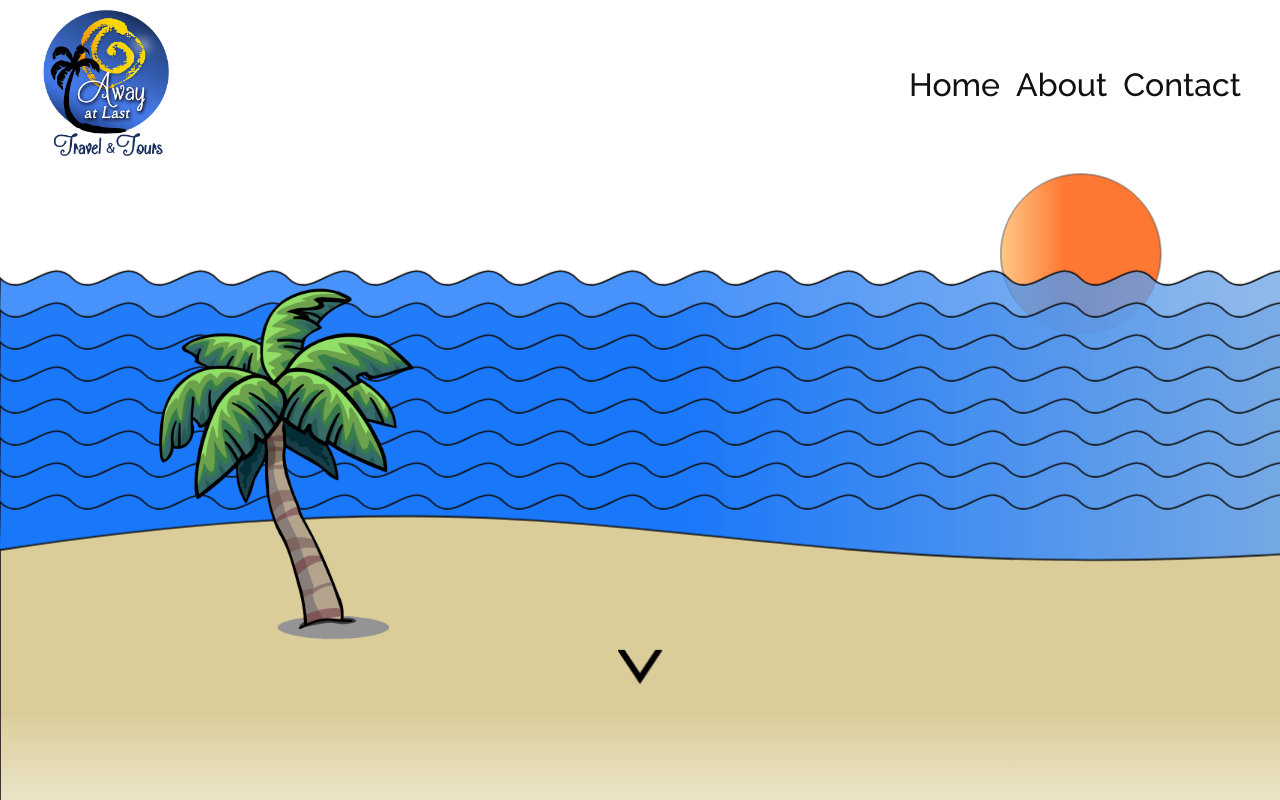
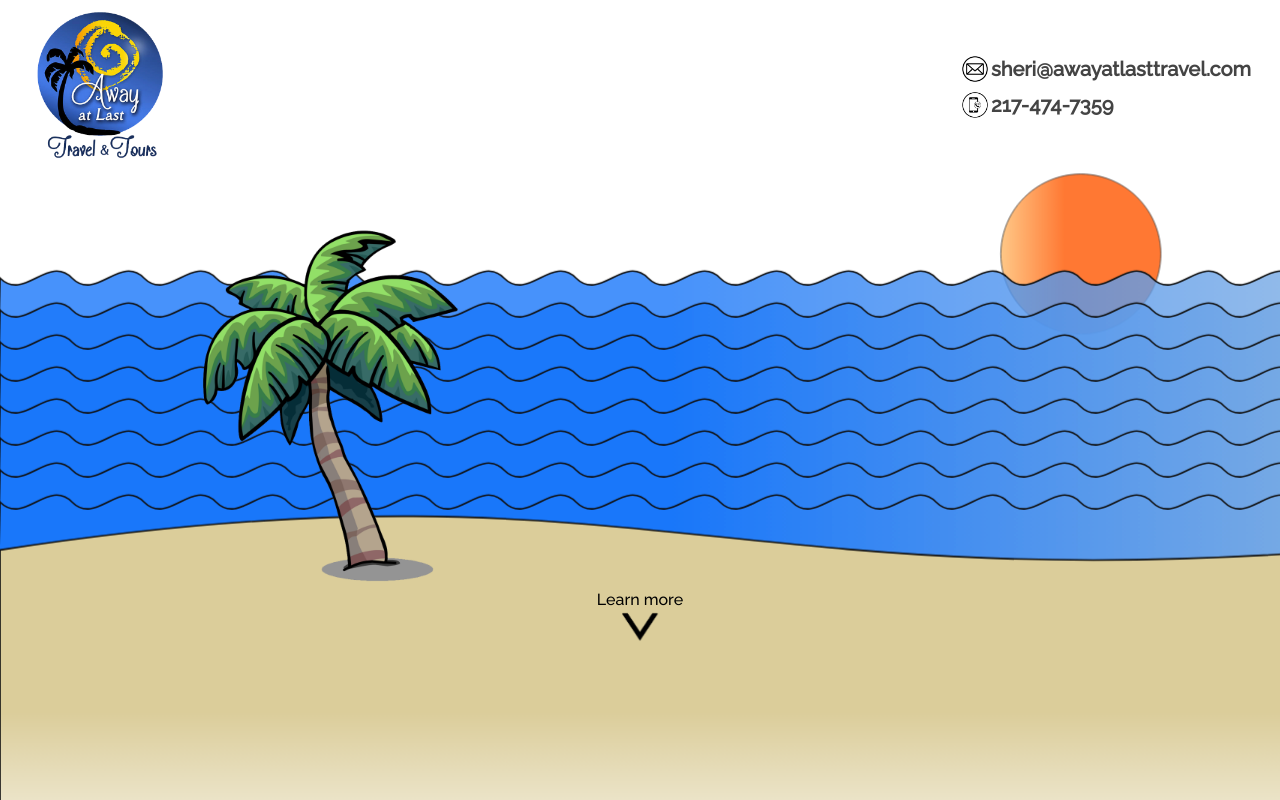
Before and after one commit to jtkoch/away-at-last, a React (Create React App) app in the folder aal/: page / in a window 1280 px wide. Shown: the top 800 px of the page. Built offline with nearby package versions, Linux system fonts and the light colour scheme.

Commit message:
updated nav and break points

```diff
--- a/aal/src/App.js
+++ b/aal/src/App.js
@@ -1,38 +1,36 @@
 import "./App.css";
 import Container from "react-bootstrap/Container";
-import Navbar from "react-bootstrap/Navbar";
-import Nav from "react-bootstrap/Nav";
 import Home from "./pages/Home";
 import About from "./pages/About";
 import Contact from "./pages/Contact";
 import Footer from "./components/Footer";
 
 import logo from './images/logo-2.png';
+import email from './images/email.png';
+import phone from './images/phone.png';
+
 
 function App() {
   return (
-    <div className="App">
+    <div className="App" id="top">
       <Container fluid >
-        <Navbar expand="lg" id="home">
-          <Navbar.Toggle className="border-0" aria-controls="navbar-toggle" />
-          <Navbar.Collapse id="navbar-toggle">
-            <Nav className="ml-auto nav-container">
-              <a href="#home" className="mr-auto"><img className="logo" alt="" src={logo} /></a>
-              <a style={{ color: "#111" }} className="nav-link" href="#home">Home</a>
-              <a style={{ color: "#111" }} className="nav-link" href="#about">About</a>
-              <a style={{ color: "#111" }} className="nav-link" href="#contact">Contact</a>
-            </Nav>
-          </Navbar.Collapse>
-        </Navbar>
-        <div>
-          <Home />
+        <div className="nav-container">
+          <a href="#top"><img className="logo" alt="" src={logo} /></a>
+          <div className="contact-info">
+            <div className="email">
+              <img className="logo" alt="" src={email} />
+              <a href="mailto:sheri@awayatlasttravel.com">sheri@awayatlasttravel.com</a>
+            </div>
+            <div className="phone">
+              <img className="logo" alt="" src={phone} />
+              <a href="tel:217-474-7359">217-474-7359</a>
+            </div>
+          </div>
         </div>
-        <div id="about" >
-          <About />
-        </div>
-        <div id="contact" >
-          <Contact />
-        </div>
+
+        <Home />
+        <About />
+        <Contact />
         <Footer />
       </Container>
     </div>
--- a/aal/src/components/Animations.js
+++ b/aal/src/components/Animations.js
@@ -191,6 +191,7 @@ const Animations = () => {
       </div>
 
       <a href="#why-us" className="arrow">
+        <p>Learn more</p>
         <img src={arrow} alt="arrow" />
       </a>
 
--- a/aal/src/pages/About.js
+++ b/aal/src/pages/About.js
@@ -13,7 +13,6 @@ const About = () => {
         <div className="about-text">
           <h4>Why should you use a travel consultant?</h4>
           <ul className="about-list">
-            <li>I don’t charge booking fees, so no fees to use a consultant!</li>
             <li>A travel consultant will find the best value.</li>
             <li>
               A travel consultant will research, share knowledge and travel
--- a/aal/src/styles/animations.scss
+++ b/aal/src/styles/animations.scss
@@ -207,8 +207,18 @@
 
     img {
       width: 30%;
-      margin-left: -55%;
-      margin-top: 8%;
+      margin-left: -48%;
+      margin-top: 5%;
+
+      @media (max-width: 1458px) {
+        margin-top: 3%;
+      }
+      @media (max-width: 1200px) {
+        margin-top: 1%;
+      }
+      @media (min-width: 1800px) {
+        margin-top: 10%;
+      }
     }
   }
 
@@ -217,12 +227,17 @@
       display: none;
     }
 
+    p {
+      color: black;
+      padding: 3px;
+      text-decoration: none;
+    }
+
     img {
-      width: 50px;
-
+      width: 40px;
       animation: Arrow 2s;
       animation-direction: forwards;
-      animation-iteration-count: 5;
+      animation-iteration-count: 3;
     }
   }
 
--- a/aal/src/styles/home.scss
+++ b/aal/src/styles/home.scss
@@ -3,26 +3,68 @@
 }
 
 .nav-container {
+  display: flex;
   align-items: center;
   width: 100%;
-  padding: 0px;
+  padding: 10px;
 
   .logo {
     width: 150px;
 
     @media (max-width: 991px) {
-      display: none;
+      width: 100px;
+    }
+
+    @media (max-width: 700px) {
+      width: 75px;
+    }
+
+    @media (max-width: 300px) {
+      width: 50px;
     }
   }
 
-  .nav-link {
-    font-size: 2rem;
-    padding: 2%;
+  .contact-info {
+    margin-left: auto;
+    display: flex;
+    flex-direction: column;
+    text-align: left;
 
-    @media (max-width: 991px) {
-      margin-right: auto;
-      font-size: 1.5rem;
+    .email, .phone {
+      display: flex;
+      flex-direction: row;
+      align-items: center;
+      padding: 4px;
+
+      a {
+        color: #444;
+        font-weight: 800;
+        font-size: 1.25rem;
+
+        @media (max-width: 700px) {
+          font-size: .75rem;
+        }
+
+        @media (max-width: 300px) {
+          font-size: .5rem;
+        }
+      }
+
+      img {
+        width: 30px;
+        padding-right: 2px;
+
+        @media (max-width: 700px) {
+          width: 20px;
+        }
+
+        @media (max-width: 300px) {
+          width: 15px;
+        }
+      }
     }
+
+
   }
 }
 
@@ -40,7 +82,7 @@
     border-radius: 20px;
 
     @media (max-width: 991px) {
-      margin-top: 100%;
+      margin-top: 75%;
     }
 
     @media (max-width: 700px) {
```
Also changed, not shown: aal/src/images/email.png (added), aal/src/images/phone.png (added).
